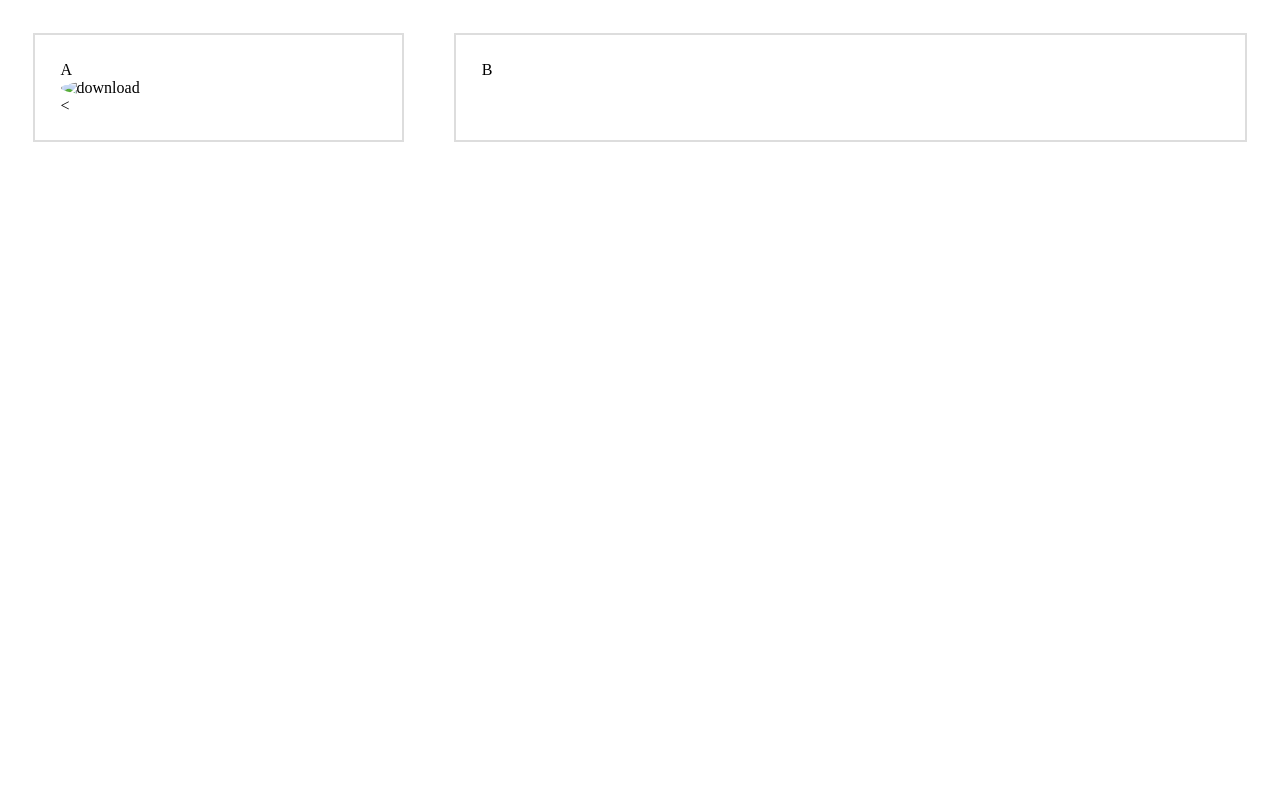
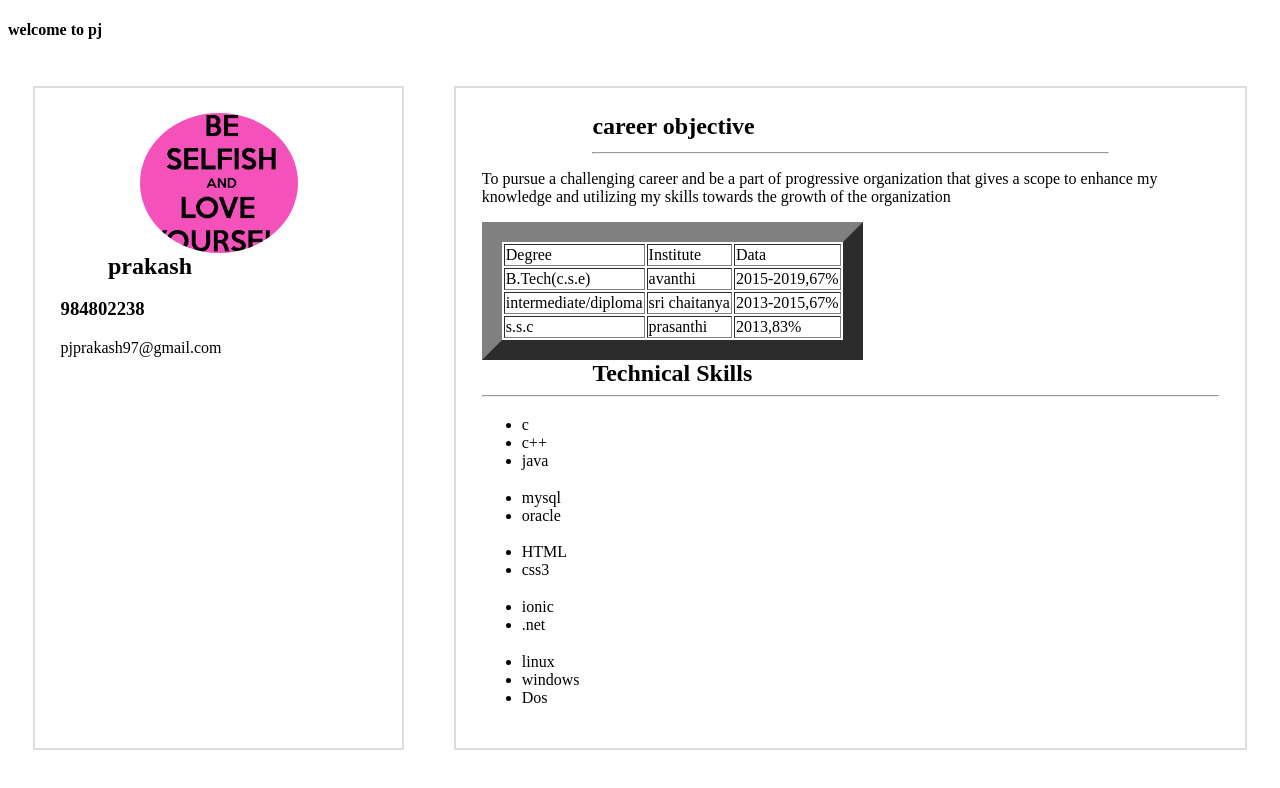
Before and after one commit to pjprakash97/urs-truly-pj-resume, a plain HTML site: page index.html in a window 1280 px wide. Drawn offline with Linux system fonts and the light colour scheme.

Commit message:
submitted

```diff
--- /dev/null
+++ b/data.json
@@ -0,0 +1,48 @@
+{
+  "basics":{
+    "name":"prakash",
+    "email":"pjprakash97@gmail.com",
+    "mobile":"+91 9848022338"
+  },
+  "career":{
+    "info":"To pursue a challenging career and be a part of progressive organization that gives a scope to enhance my knowledge and utilizing my skills towards the growth of the organization"
+  },
+  "education":[
+    {
+      "degree":"B.Tech(c.s.e)",
+      "institute":"avanthi",
+      "data":["2015-2019","67%"]
+    },
+    {
+    "degree":"intermediate/diploma",
+    "institute":"sri chaitanya",
+    "data":["2013-2015","67%"]
+  },
+  {
+  "degree":"s.s.c",
+  "institute":"prasanthi",
+  "data":["2013","83%"]
+}],
+"skills":[
+  {
+    "tittle":"programming languages",
+    "info":["c","c++","java"]
+  },
+  {
+   "tittle":"Databases",
+    "info":["mysql","oracle"]
+  },
+  {
+    "tittle":"web technologies",
+    "info":["HTML","css3"]
+  },
+  {
+    "tittle":"libraries and frameworks",
+    "info":["ionic",".net"]
+  },
+  {
+    "tittle":"operating system",
+    "info":["linux","windows","Dos"]
+  }
+]
+}
--- a/index.html
+++ b/index.html
@@ -2,7 +2,9 @@
 <html lang="en" dir="ltr">
   <head>
     <meta charset="utf-8">
+    <meta name="viewport" content="width=device-width,initial-scale=1.0">
     <title></title>
+    <link rel="stylesheet" href="style.css">
     <style media="screen">
     .flexparent{
       display:flex;
@@ -32,14 +34,19 @@
   <body>
   <!--<h1>prakash</h1>
     <h2>lokesh</h2>-->
+    <h4>welcome to pj</h4>
     <div class="flexparent">
-      <div class="child1"> A
-      <img src="../pjloki/download.png"alt="download">
-      <
+      <div class="child1">
+      <img src="../download.png"alt="download">
+<h2>prakash</h2>
+<h3>984802238</h3>
+pjprakash97@gmail.com
     </div>
-
-      <div class=" child2"> B </div>
+      <div class=" child2"> </div>
 
     </div>
+    <script type="text/javascript" src="main.js">
+
+    </script>
   </body>
 </html>
--- /dev/null
+++ b/main.js
@@ -0,0 +1,62 @@
+function loadJson(file,callback){
+var xhr=new XMLHttpRequest();
+xhr.overrideMimeType("application/json");
+xhr.open("Get",file,true);
+xhr.onreadystatechange=function(){
+if(xhr.readyState===4 && xhr.status=="200"){
+  callback(xhr.responseText);
+}
+};
+xhr.send();
+}
+loadJson("data.json",function(text){
+var data=JSON.parse(text);
+console.log(data);
+career(data.career);
+education(data.education);
+skills(data.skills);
+})
+var childTwo=document.querySelector(".child2");
+function career(careerInfo){
+  var heading=document.createElement("h2");
+  heading.textContent="career objective";
+  childTwo.appendChild(heading);
+  var hr=document.createElement("hr");
+  heading.appendChild(hr);
+var careerP=document.createElement("p");
+careerP.textContent=careerInfo.info;
+childTwo.appendChild(careerP);
+}
+function education(edu){
+  var table=document.createElement("table");
+  childTwo.appendChild(table);
+  table.border="20";
+  var tr1="<tr><td>Degree</td><td>Institute</td><td>Data</td></tr>";
+  table.innerHTML=tr1;
+  var tr2="";
+  for (var i = 0; i <edu.length; i++) {
+  tr2+="<tr><td>"+edu[i].degree+"</td><td>"+edu[i].institute+"</td><td>"+edu[i].data+"</td></tr>"
+  }
+  table.innerHTML=tr1+tr2;
+}
+  function skills(skill){
+    var heading=document.createElement("h2");
+    heading.textContent="Technical Skills";
+    childTwo.appendChild(heading);
+    var hr=document.createElement("hr");
+    childTwo.appendChild(hr);
+    for(var i = 0;i < skill.length;i++)
+    {
+      var titleH=document.createElement("h3");
+      titleH.textContent=skill[i].title;
+      childTwo.appendChild(titleH);
+      var ul=document.createElement("ul");
+      childTwo.appendChild(ul);
+      for (var j = 0; j < skill[i].info.length;j++)
+      {
+        var li=document.createElement("li");
+        li.textContent=skill[i].info[j];
+        ul.appendChild(li);
+      }
+  }
+}
--- /dev/null
+++ b/style.css
@@ -0,0 +1,53 @@
+.flexParent{
+  display:flex;
+  justify-content: center;
+  flex-direction: row;
+}
+.child1{
+width:30%;
+margin:2%;
+padding:2%;
+border:2px solid #ddd;
+}
+.child2{
+width:70%;
+margin:2%;
+padding:2%;
+border:2px solid #ddd;
+}
+img{
+  width:70%;
+  height:auto;
+  display:block;
+  margin:auto;
+  border-radius: 50%;
+}
+h2{
+  width:70%;
+  height:auto;
+  display:block;
+  margin:auto;
+  border-radius: 50%;
+}
+@media only screen and (min-width:481px) and (max-width:720px){
+  .flexParent{
+
+    display:flex;
+    flex-direction:  column;
+    justify-content: center;
+  }
+  .child1{
+  width:96%;
+  margin:2%;
+  padding:2%;
+  border:2px solid #ddd;
+    background-color: blue;
+  }
+  .child2{
+  width:96%;
+  margin:2%;
+  padding:2%;
+  border:2px solid #ddd;
+  background-color: green;
+  }
+}
```
Also changed, not shown: download.png (added), 2 other files.
